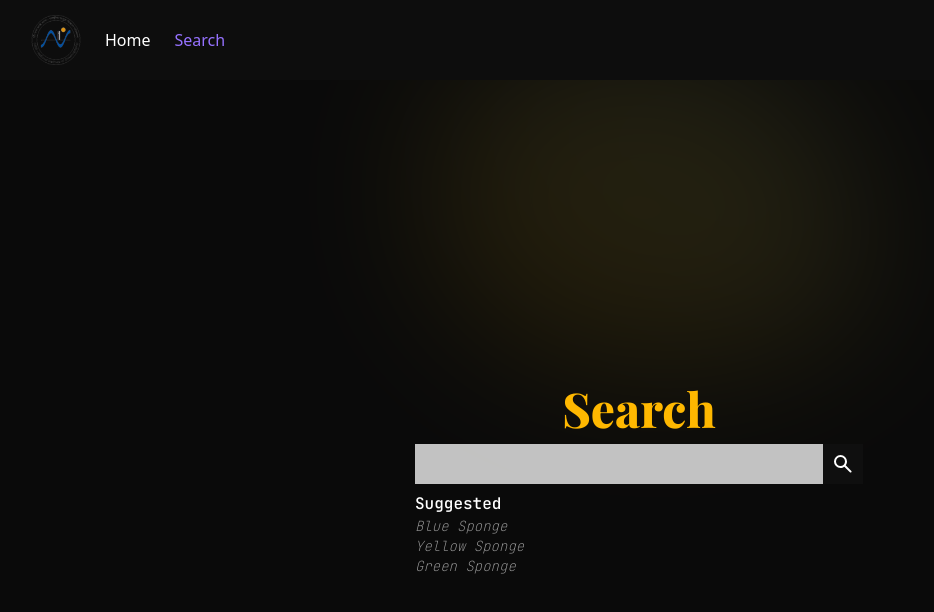
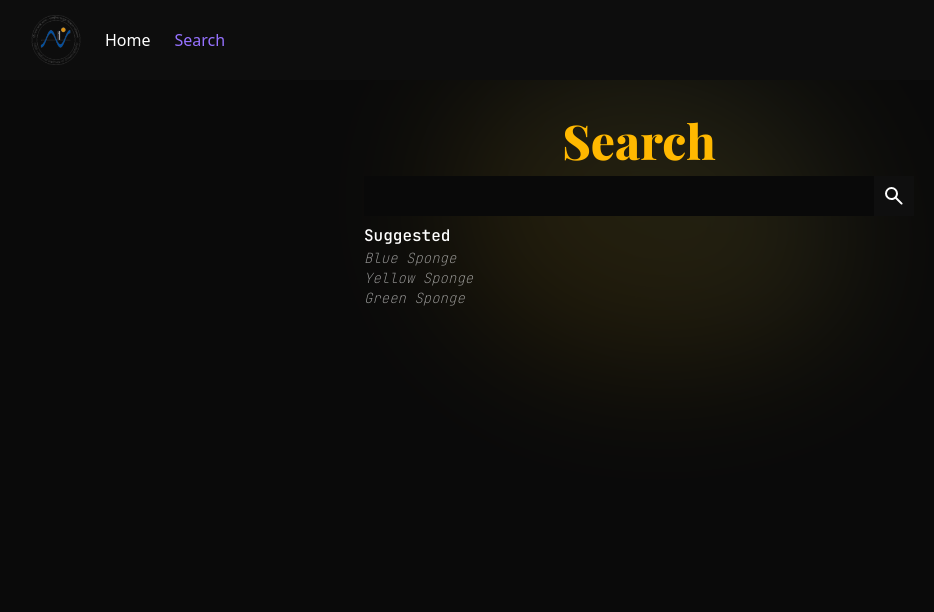
Before and after one commit to OMGitsNIK/NIO, a Next.js app in the folder spongeexplorer/: page /Search in a window 1280 px wide. Shown: the top 612 px of the page, without its empty margins (1-935 px from the left). Built offline with nearby package versions, Linux system fonts and the light colour scheme.

Commit message:
Update page.tsx

```diff
--- a/spongeexplorer/src/app/Search/page.tsx
+++ b/spongeexplorer/src/app/Search/page.tsx
@@ -1,29 +1,38 @@
-import { Playfair_Display, JetBrains_Mono } from 'next/font/google';
-import 'material-icons/iconfont/material-icons.css';
+import { Playfair_Display, JetBrains_Mono } from 'next/font/google'
+import 'material-icons/iconfont/material-icons.css'
 
-const JetBrainsMono = JetBrains_Mono({ preload: false, style: ['italic', 'normal'] });
-const PlayFair = Playfair_Display({ weight: '800', preload: false, style: 'italic' });
+// const DM_Serif=DM_Serif_Display({
+//   weight: '400',
+//   preload: false,
+// })
+
+
+// const NotoSans= Noto_Sans({
+//   weight:'100',
+//   preload:false
+// })
+
+const JetBrainsMono = JetBrains_Mono({ preload: false, style: ['italic', 'normal'] })
+const PlayFair = Playfair_Display({
+  weight: '800',
+  preload: false, style: 'italic'
+})
+
 
 export default function Home() {
   return (
-    <div className='min-h-screen flex items-center justify-center'>
-      <div className='md:w-2/3 w-full max-w-md flex flex-col items-center'>
-        <h1 className={`${PlayFair.className} italic font-black text-3xl md:text-5xl text-[#FFB800]`}>Search</h1>
-        <form className='w-full mt-3 flex'>
-          <input
-            type='text'
-            className={`${JetBrainsMono.className} font-thin h-10 flex-grow p-2 focus:outline-0 opacity-75`}
-          />
-          <button className='w-10 h-10 bg-[#0F0F0F] flex items-center justify-center'>
-            <svg xmlns='http://www.w3.org/2000/svg' width='1.5em' height='1.5em' viewBox='0 0 24 24'>
-              <path
-                fill='currentColor'
-                d='M9.5 16q-2.725 0-4.612-1.888T3 9.5q0-2.725 1.888-4.612T9.5 3q2.725 0 4.612 1.888T16 9.5q0 1.1-.35 2.075T14.7 13.3l5.6 5.6q.275.275.275.7t-.275.7q-.275.275-.7.275t-.7-.275l-5.6-5.6q-.75.6-1.725.95T9.5 16Zm0-2q1.875 0 3.188-1.313T14 9.5q0-1.875-1.313-3.188T9.5 5Q7.625 5 6.312 6.313T5 9.5q0 1.875 1.313 3.188T9.5 14Z'
-              ></path>
-            </svg>
+    <div className='w-screen grid place-items-center mt-9'>
+      <div className='md:w-[550px] w-[80%] flex flex-col items-center'>
+        <h1 className={`${PlayFair.className} italic font-black text-5xl text-[#FFB800]`} >Search</h1>
+        <form className='w-full h-10  bg-[#090909] mt-3 flex'>
+          <input type="text" className={`${JetBrainsMono.className} font-thin h-full flex-grow bg-inherit p-2 flex items-center focus:outline-0 opacity-25`} />
+          <button className='w-10 h-10 bg-[#0F0F0F] grid place-items-center'>
+
+            <svg xmlns="http://www.w3.org/2000/svg" width="1.5em" height="1.5em" viewBox="0 0 24 24" ><path fill="currentColor" d="M9.5 16q-2.725 0-4.612-1.888T3 9.5q0-2.725 1.888-4.612T9.5 3q2.725 0 4.612 1.888T16 9.5q0 1.1-.35 2.075T14.7 13.3l5.6 5.6q.275.275.275.7t-.275.7q-.275.275-.7.275t-.7-.275l-5.6-5.6q-.75.6-1.725.95T9.5 16Zm0-2q1.875 0 3.188-1.313T14 9.5q0-1.875-1.313-3.188T9.5 5Q7.625 5 6.312 6.313T5 9.5q0 1.875 1.313 3.188T9.5 14Z"></path></svg>
+
           </button>
         </form>
-        <div className={`${JetBrainsMono.className} w-full mt-2`}>
+        <div className={`${JetBrainsMono.className} w-full mt-2 `}>
           <h4 className='font-medium'>Suggested</h4>
           <ul className='font-thin italic text-sm opacity-60'>
             <li>Blue Sponge</li>
@@ -31,19 +40,9 @@ export default function Home() {
             <li>Green Sponge</li>
           </ul>
         </div>
-        <svg
-          width='600'
-          height='600'
-          className='absolute z-[-1] top-0 filter blur-[70px] opacity-10 scale-110'
-          viewBox='0 0 1600 1000'
-          fill='none'
-          xmlns='http://www.w3.org/2000/svg'
-        >
-          <g filter='url(#filter0_f_3_83)'>
-            <path
-              d='M650.17 -146.696C794.841 -144.33 1118.61 -96.8799 1210.07 23.6973C1301.53 144.274 1403.92 411.367 1331.65 520.77C1259.39 630.174 941.176 689.65 776.466 680.118C611.756 670.587 415.797 575.352 343.393 463.583C270.988 351.814 268.79 120.548 342.038 9.50233'
-              fill='url(#paint0_linear_3_83)'
-            ></path>
+        <svg width="600" height="600" style={{ position: 'absolute', zIndex: -1, top: 0, filter: 'blur(70px)', opacity: .1, scale: 1.1 }} viewBox="0 0 1600 1000" fill="none" xmlns="http://www.w3.org/2000/svg">
+          <g filter="url(#filter0_f_3_83)">
+            <path d="M650.17 -146.696C794.841 -144.33 1118.61 -96.8799 1210.07 23.6973C1301.53 144.274 1403.92 411.367 1331.65 520.77C1259.39 630.174 941.176 689.65 776.466 680.118C611.756 670.587 415.797 575.352 343.393 463.583C270.988 351.814 268.79 120.548 342.038 9.50233" fill="url(#paint0_linear_3_83)" />
           </g>
           <defs>
             {/* <filter id="filter0_f_3_83" x="-306.913" y="-741.696" width="2257.99" height="2017.81" filterUnits="userSpaceOnUse" color-interpolation-filters="sRGB">
@@ -57,7 +56,8 @@ export default function Home() {
             </linearGradient>
           </defs>
         </svg>
+
       </div>
     </div>
-  );
+  )
 }
```
